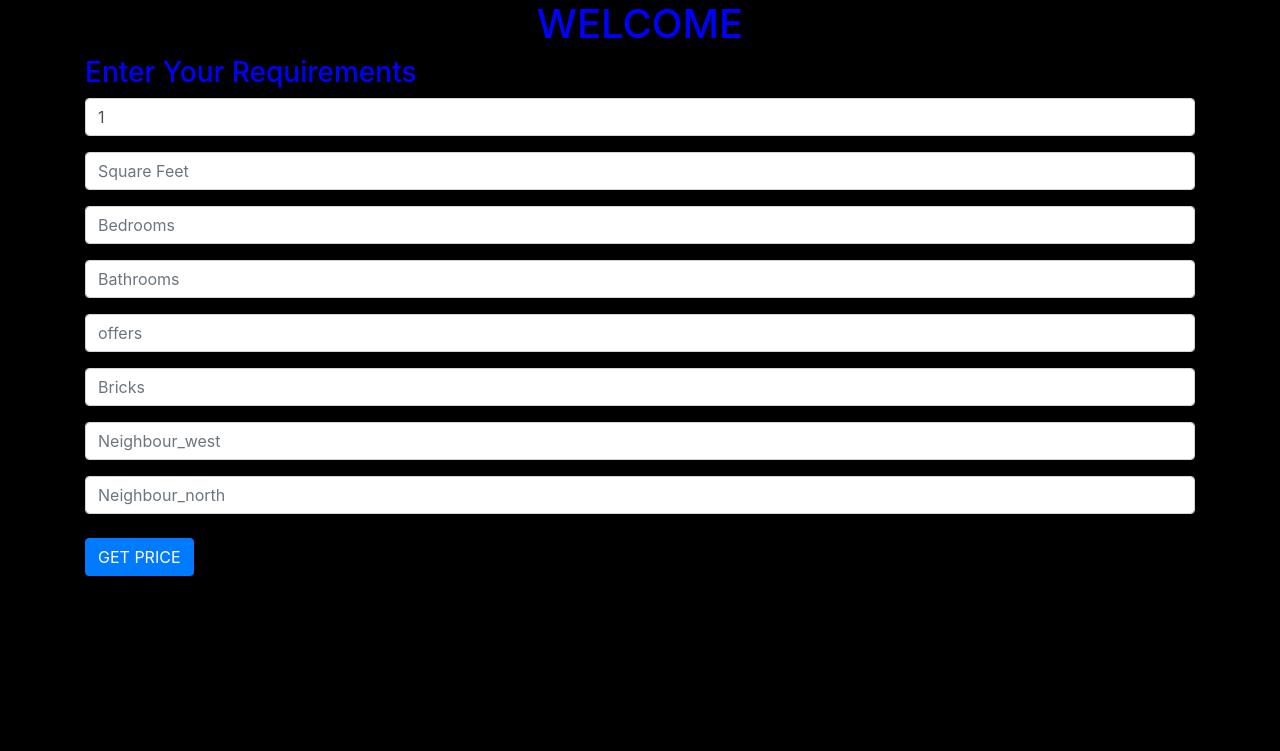
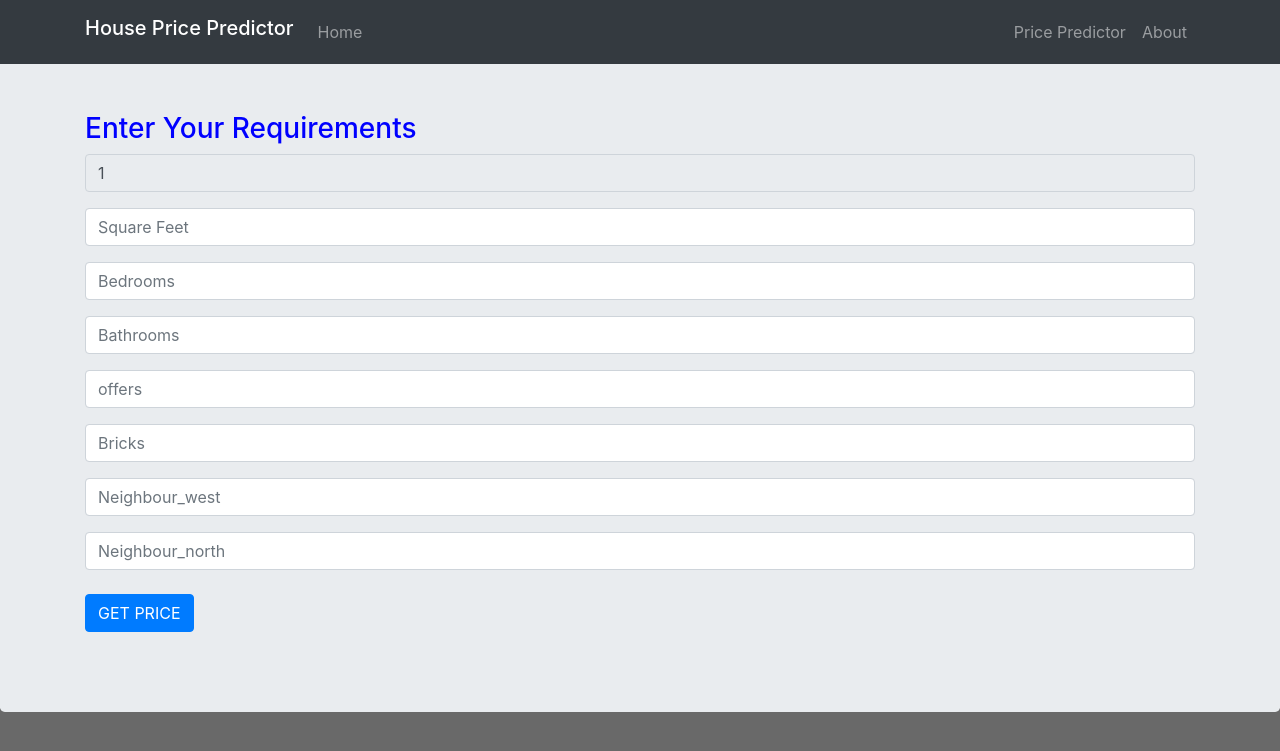
Before and after one commit to vishwanathss/House_Price_Flask_Api, a Flask app: page /index in a window 1280 px wide. Shown: the top 751 px of the page. Run offline with Flask 2, Linux system fonts and the light colour scheme; parts of the project's set-up code (start-up, migrations or seed data) failed here and were passed over; some libraries are stand-ins or nearby versions.

Commit message:
Front end Changed

```diff
--- a/app.py
+++ b/app.py
@@ -6,11 +6,16 @@ app = Flask(__name__)
 model=pickle.load(open('model.pkl','rb'))
 
 @app.route('/')
+@app.route('/home')
 def home():
-    return render_template("home.html")
+    return render_template("home.html",title="Home")
 @app.route('/index')
 def index():
     return render_template("index.html")
+
+@app.route('/about')
+def about():
+    return render_template("about.html",title="About")
 
 
 @app.route('/predict',methods=['POST'])
--- a/static/design.css
+++ b/static/design.css
@@ -1,7 +1,10 @@
+
 body{
-	background-color:  black ! important;
+	background-color: #696969;
 }
-
+img {
+  height:100%;
+}
 h1{
 	color: blue ;
 }
--- /dev/null
+++ b/templates/about.html
@@ -0,0 +1,4 @@
+{% extends "layout.html" %}
+{% block content%}
+<p>This is a simple application to predict house price in some area.It uses a <b>Decision tree</b> model to predict the house prices</p>
+{% endblock%}
--- a/templates/index.html
+++ b/templates/index.html
@@ -2,11 +2,10 @@
 
 
 	{% block content%}
-		<h1><center>WELCOME</center></h1>
 		<h3>Enter Your Requirements</h3>
 		<form action="{{url_for('predict')}}" method="POST">
 		<div class="form-group" >
-			<input type="text" class="form-control" name="Intercept" value="1" />
+			<input type="text" class="form-control" name="Intercept" value="1" readonly />
 		</div>
 		<div class="form-group">
 			<input type="text" name="SqFt" 	class="form-control" placeholder="Square Feet" required="required" />
--- a/templates/layout.html
+++ b/templates/layout.html
@@ -9,17 +9,53 @@
     <!-- Bootstrap CSS -->
     <link rel="stylesheet" href="https://stackpath.bootstrapcdn.com/bootstrap/4.3.1/css/bootstrap.min.css" integrity="sha384-ggOyR0iXCbMQv3Xipma34MD+dH/1fQ784/j6cY/iJTQUOhcWr7x9JvoRxT2MZw1T" crossorigin="anonymous">
     <link rel="stylesheet" type="text/css" href="{{url_for('static',filename='design.css')}}">
-
+    {% if title %}
+    <title>House Price Prediction-{{title}}</title>
+    {% else %}
 	<title>House Price Prediction</title>
+	{% endif %}
 
 </head>
 <body>
+	<div class="jumbotron">
+
+	<header class="site-header">
+
+      <nav class="navbar navbar-expand-md navbar-dark bg-dark fixed-top">
+        <div class="container">
+          <span class="navbar-brand mr-6 h1">House Price Predictor</span>
+          <button class="navbar-toggler" type="button" data-toggle="collapse" data-target="#navbarToggle" aria-controls="navbarToggle" aria-expanded="false" aria-label="Toggle navigation">
+            <span class="navbar-toggler-icon"></span>
+          </button>
+          <div class="collapse navbar-collapse" id="navbarToggle">
+            <div class="navbar-nav mr-auto">
+              <a class="nav-item nav-link" href="{{url_for('home')}} ">Home</a>
+
+            </div>
+            <!-- Navbar Right Side -->
+            <div class="navbar-nav">
+              <a class="nav-item nav-link" href="{{url_for('index')}}  ">Price Predictor</a>
+              <a class="nav-item nav-link" href="{{url_for('about')}}">About</a>
+            </div>
+          </div>
+        </div>
+      </nav>
+
+    </header>
+
 	<div class='container'>
-		{% block content%}{%endblock%}
+		<br>
+		<br>
+		{% block content%}
+
+		{%endblock%}
 
 	</div>
+	<script src="https://code.jquery.com/jquery-3.3.1.slim.min.js" integrity="sha384-q8i/X+965DzO0rT7abK41JStQIAqVgRVzpbzo5smXKp4YfRvH+8abtTE1Pi6jizo" crossorigin="anonymous"></script>
+    <script src="https://cdnjs.cloudflare.com/ajax/libs/popper.js/1.14.7/umd/popper.min.js" integrity="sha384-UO2eT0CpHqdSJQ6hJty5KVphtPhzWj9WO1clHTMGa3JDZwrnQq4sF86dIHNDz0W1" crossorigin="anonymous"></script>
+    <script src="https://stackpath.bootstrapcdn.com/bootstrap/4.3.1/js/bootstrap.min.js" integrity="sha384-JjSmVgyd0p3pXB1rRibZUAYoIIy6OrQ6VrjIEaFf/nJGzIxFDsf4x0xIM+B07jRM" crossorigin="anonymous"></script>
 
-
+</div>
 
 </body>
 </html>
```
Also changed, not shown: templates/home.html (+30 -21 lines).
